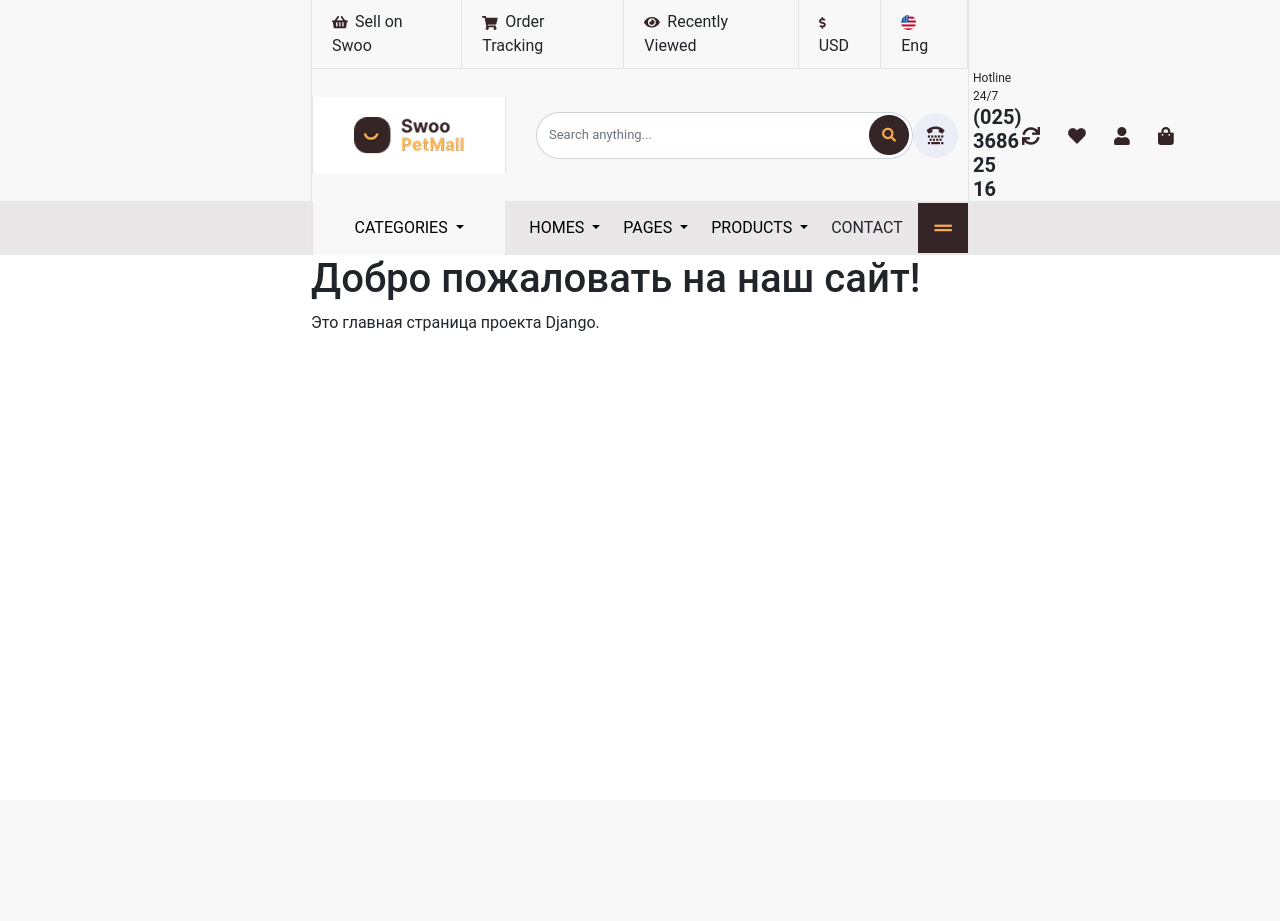
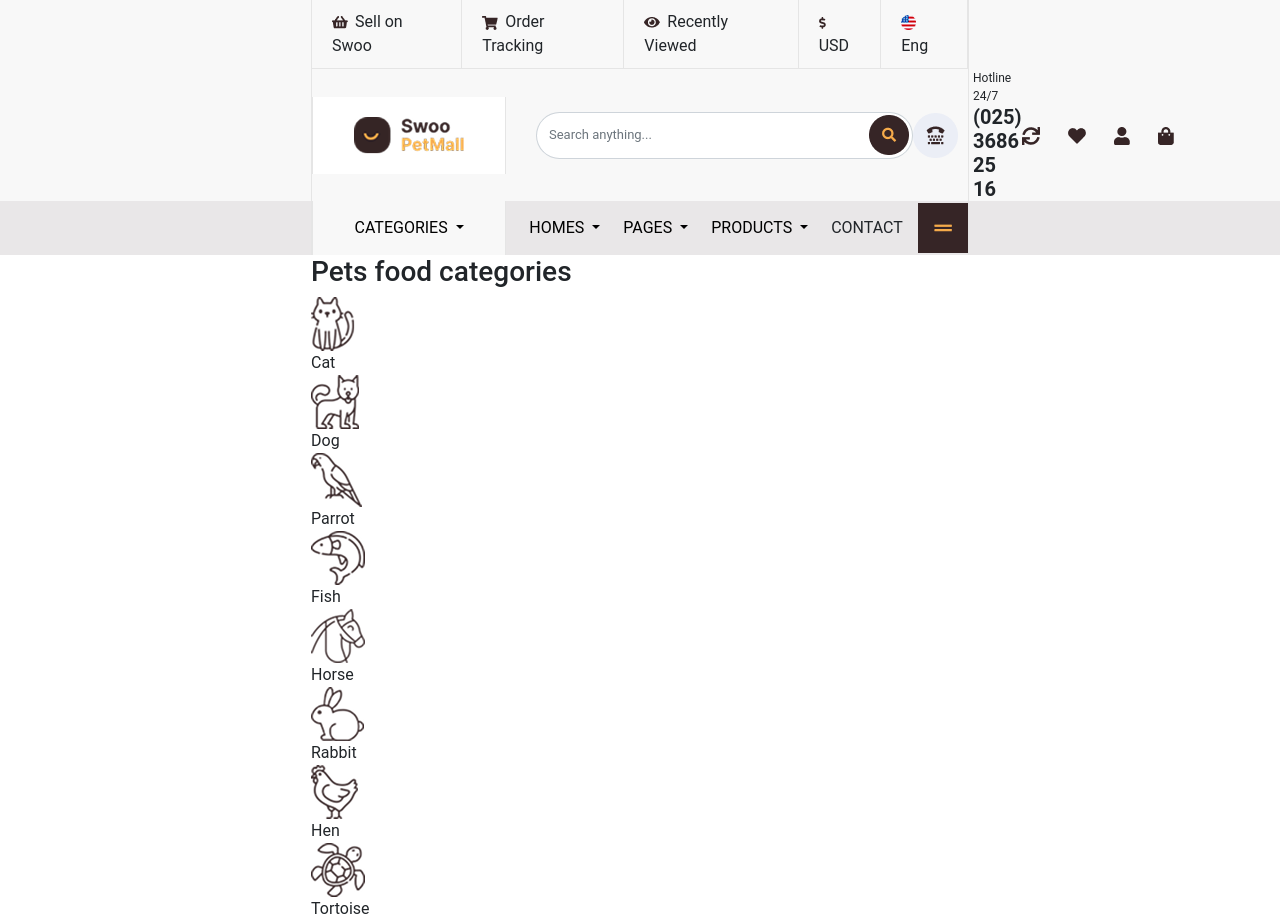
Before and after one commit to Markyha2yha/Team-project-2, a Django app: page / in a window 1280 px wide. Before the commit the page ends 331 px from the top, so only its background shows below. Run offline with Django 5.2, Linux system fonts and the light colour scheme.

Commit message:
Added small part of front page block

```diff
--- a/main/static/main/css/style.css
+++ b/main/static/main/css/style.css
@@ -35,6 +35,7 @@ button{
     display: flex;
     justify-content: space-between;
     align-items: center;
+
 }
 
 /* --- Navbar --- */
--- a/main/templates/main/base.html
+++ b/main/templates/main/base.html
@@ -8,6 +8,8 @@
     <link href="https://cdn.jsdelivr.net/npm/bootstrap@5.2.3/dist/css/bootstrap.min.css" rel="stylesheet"
           integrity="sha384-rbsA2VBKQhggwzxH7pPCaAqO46MgnOM80zW1RWuH61DGLwZJEdK2Kadq2F9CUG65" crossorigin="anonymous">
     <link rel="stylesheet" href="{% static 'main/css/style.css' %}">
+    {% block extra_css %}
+    {% endblock %}
     <title>{% block title %}SwooPetMail{% endblock %}</title>
 </head>
 <body>
--- a/main/templates/main/home.html
+++ b/main/templates/main/home.html
@@ -1,8 +1,73 @@
 {% extends 'main/base.html' %}
+{% load static %}
 
-{% block title %}Главная{% endblock %}
+{% block extra_css %}
+<link rel="stylesheet" href="{% static 'main/css/home.css' %}">
+{% endblock %}
+
+{% block title %}Home{% endblock %}
 
 {% block content %}
-    <h1>Добро пожаловать на наш сайт!</h1>
-    <p>Это главная страница проекта Django.</p>
+
+    <!-- 2 БЛОК (PETS FOOD CATEGORIES) -->
+    <div class="category-box">
+        <h3>Pets food categories</h3>
+        <ul class="category-list-align">
+            <li>
+                <a href="#">
+                    <img src="{% static 'main/images/cat-icon.png'%}" alt="Cat">
+                    <div>Cat</div>
+                </a>
+            </li>
+
+             <li>
+                <a href="#">
+                    <img src="{% static 'main/images/dog-icon.png'%}" alt="Dog">
+                    <div>Dog</div>
+                </a>
+            </li>
+
+             <li>
+                <a href="#">
+                    <img src="{% static 'main/images/parrot-icon.png'%}" alt="Parrot">
+                    <div>Parrot</div>
+                </a>
+            </li>
+
+             <li>
+                <a href="#">
+                    <img src="{% static 'main/images/fish-icon.png'%}" alt="Fish">
+                    <div>Fish</div>
+                </a>
+            </li>
+
+             <li>
+                <a href="#">
+                    <img src="{% static 'main/images/horse-icon.png'%}" alt="Horse">
+                    <div>Horse</div>
+                </a>
+            </li>
+
+             <li>
+                <a href="#">
+                    <img src="{% static 'main/images/rabbit-icon.png'%}" alt="Rabbit">
+                    <div>Rabbit</div>
+                </a>
+            </li>
+
+             <li>
+                <a href="#">
+                    <img src="{% static 'main/images/hen-icon.png'%}" alt="Hen">
+                    <div>Hen</div>
+                </a>
+            </li>
+
+             <li>
+                <a href="#">
+                    <img src="{% static 'main/images/tortoise-icon.png'%}" alt="Tortoise">
+                    <div>Tortoise</div>
+                </a>
+            </li>
+        </ul>
+    </div>
 {% endblock %}
```
Also changed, not shown: main/static/main/images/cat-icon.png (added), main/static/main/images/dog-icon.png (added), main/static/main/images/fish-icon.png (added), main/static/main/images/hen-icon.png (added), main/static/main/images/horse-icon.png (added), main/static/main/images/parrot-icon.png (added), main/static/main/images/rabbit-icon.png (added), main/static/main/images/tortoise-icon.png (added).
